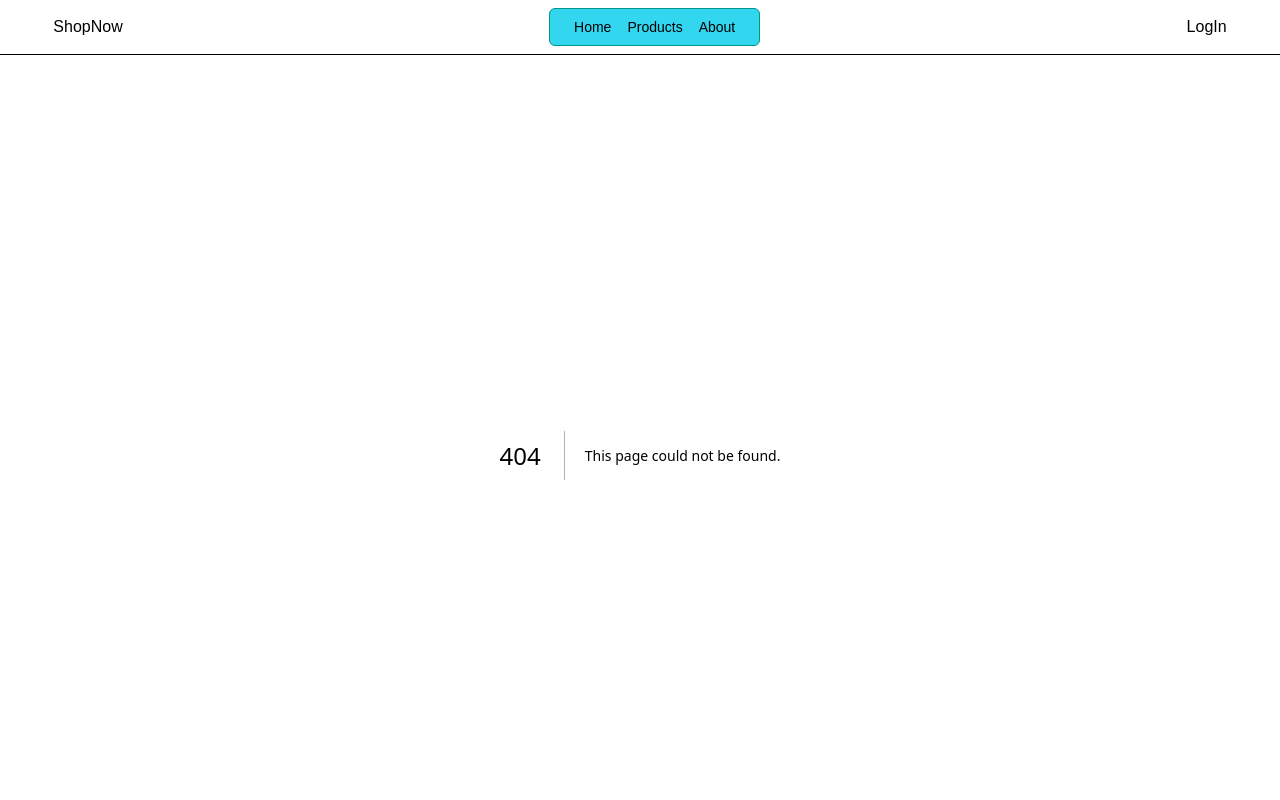
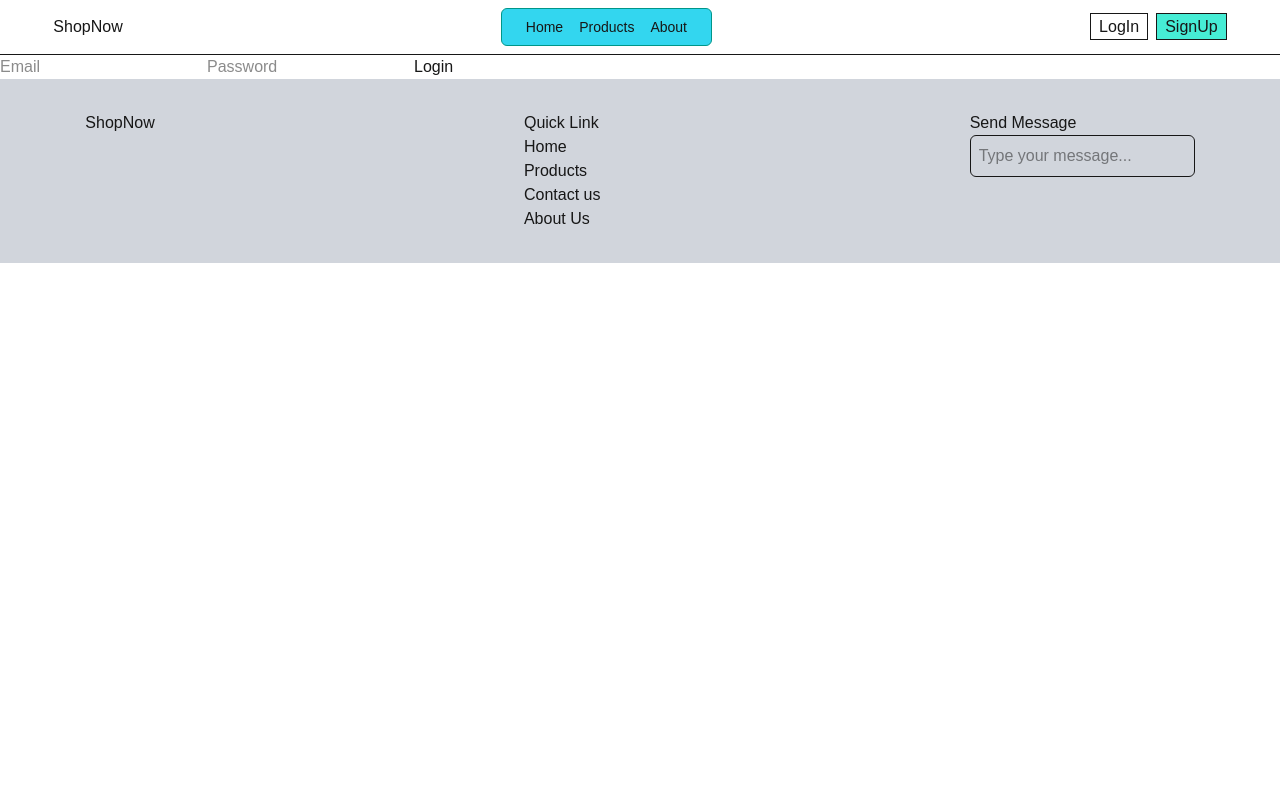
Before and after one commit to nurulafsarinfo/shopnow-next.js-project, a Next.js app: page /login in a window 1280 px wide. Before the commit this address had no page. Shown: the top 800 px of the page. Built offline with nearby package versions, Linux system fonts and the light colour scheme.

Commit message:
add checkout page and login page

```diff
--- /dev/null
+++ b/src/app/checkout/page.jsx
@@ -0,0 +1,19 @@
+import { getServerSession } from "next-auth";
+import { authOptions } from "../lib/auth";
+import { redirect } from "next/dist/server/api-utils";
+
+export default async function CheckoutPage() {
+    const session = await getServerSession(authOptions);
+
+    if(!session) {
+        redirect("/login");
+    }
+
+    return (
+        <div>
+            <h1>Checkout Page</h1>
+            <p>Welcome {session.user?.name}</p>
+        </div>
+    )
+
+}
--- a/src/app/components/Navbar.jsx
+++ b/src/app/components/Navbar.jsx
@@ -16,7 +16,8 @@ export default function Navbar(){
             </div>
 
             <div>
-                <button>LogIn</button>
+                <Link href={'/login'} className="px-2 py-1 border mr-2">LogIn</Link>
+                <Link href={'/signup'} className="px-2 py-1 border bg-teal-300">SignUp</Link>
             </div>
         </nav>
         </div>
--- a/src/app/lib/auth.js
+++ b/src/app/lib/auth.js
@@ -1,3 +1,4 @@
+import CredentialsProvider from 'next-auth/providers/credentials'
 import { compare } from "bcrypt";
 import clientPromise from "./mongodb"
 
--- /dev/null
+++ b/src/app/login/page.jsx
@@ -0,0 +1,43 @@
+import { signIn } from "next-auth/react";
+import { useState } from "react";
+
+export default function LoginPage() {
+    const [formData, setFormData ] = useState({email: '', password: ''})
+
+    const handleChange = (e) => {
+        const [ name, value ] = e.target;
+        setFormData((prevData) => ({
+            ...prevData,
+            [name] : value
+        }))
+
+    }
+
+    const handleSubmit = async (e) => {
+        e.preventDefault();
+        const res = await signIn("credentials", {
+            email: form.email,
+            password: form.password,
+            redirect: false,
+        });
+
+        if(res.ok) {
+            router.push('/checkout');
+        }else{
+            alert("Login failed");
+        }
+    }
+
+
+    return (
+        <form onSubmit={handleSubmit}>
+            <input type="email" placeholder="Email"
+            onChange={handleChange}/>
+
+            <input type="password" placeholder="Password"
+            onChange={handleChange}/>
+
+            <button type="submit">Login</button>
+        </form>
+    )
+}
```
